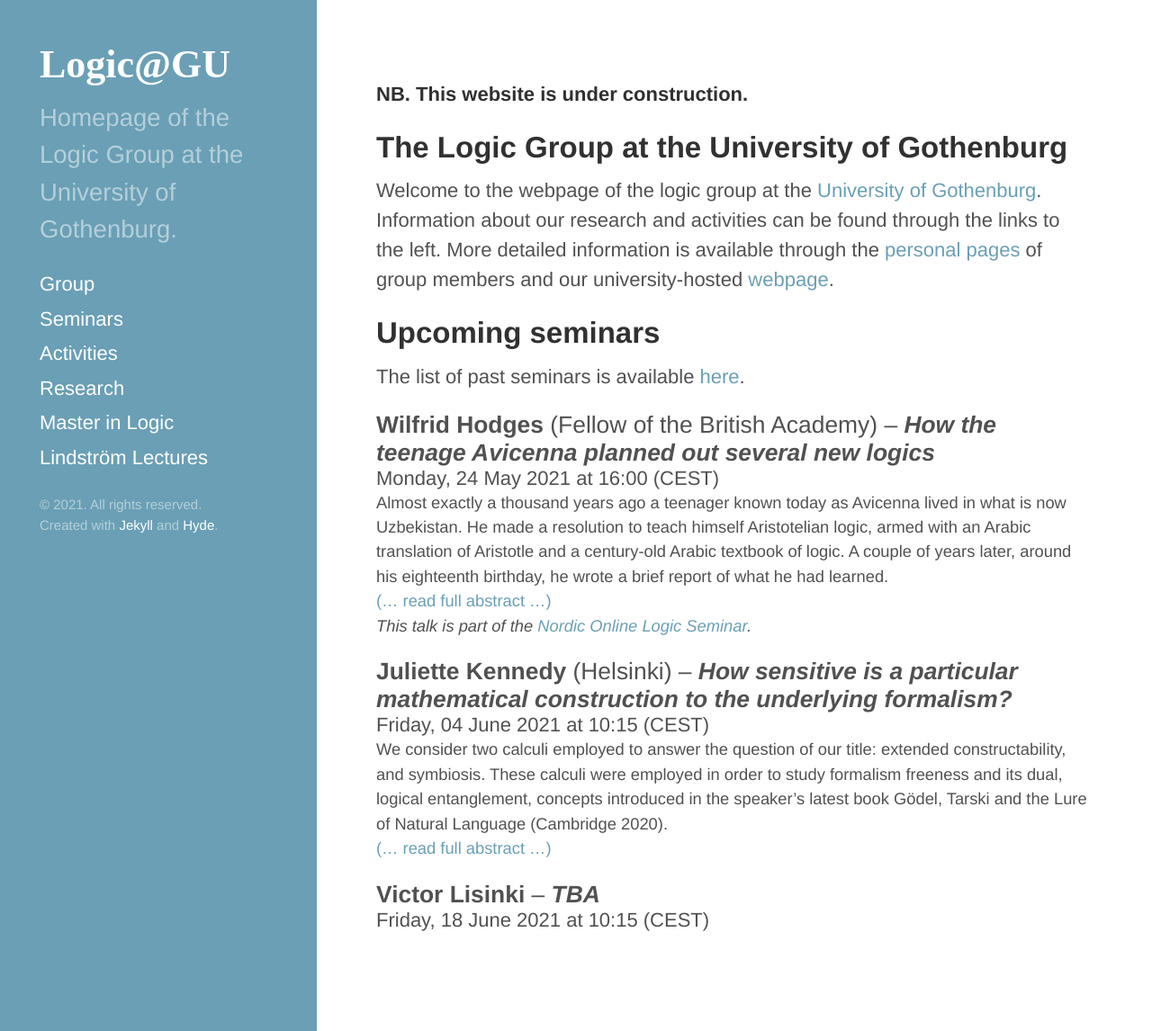
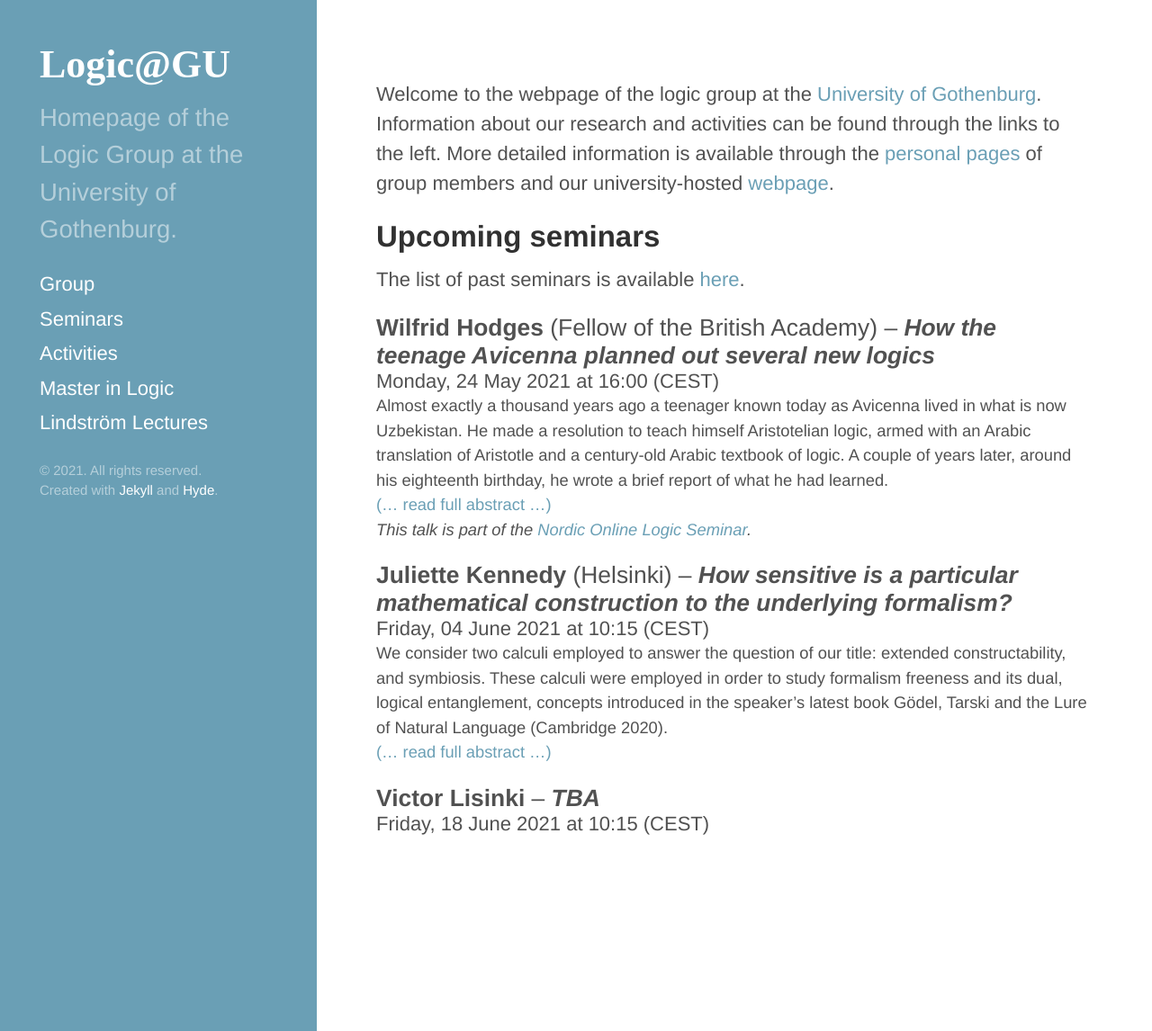
Before and after one commit to greleigh/Logic-GU, a Jekyll site: the page built from index.md, in a window 1280 px wide and 1146 px high. Shown: the whole window at 90% size. Built offline with Jekyll 4.4.1, drawn with Linux system fonts in a browser that asks for light colours; some web fonts are replaced.

Commit message:
pre-publication removals

```diff
--- a/_data/navigation.yml
+++ b/_data/navigation.yml
@@ -6,8 +6,6 @@
   link: seminars
 - name: Activities
   link: activities
-- name: Research
-  link: research
 - name: Master in Logic
   link: MiL
 - name: Lindström Lectures
--- a/index.md
+++ b/index.md
@@ -3,8 +3,6 @@ layout: default
 title: Home
 seminarBlock: 21VT
 ---
-**NB. This website is under construction.**
-## The Logic Group at the University of Gothenburg
 
 Welcome to the webpage of the logic group at the [University of Gothenburg](https://www.gu.se).
 Information about our research and activities can be found through the links to the left.
```
